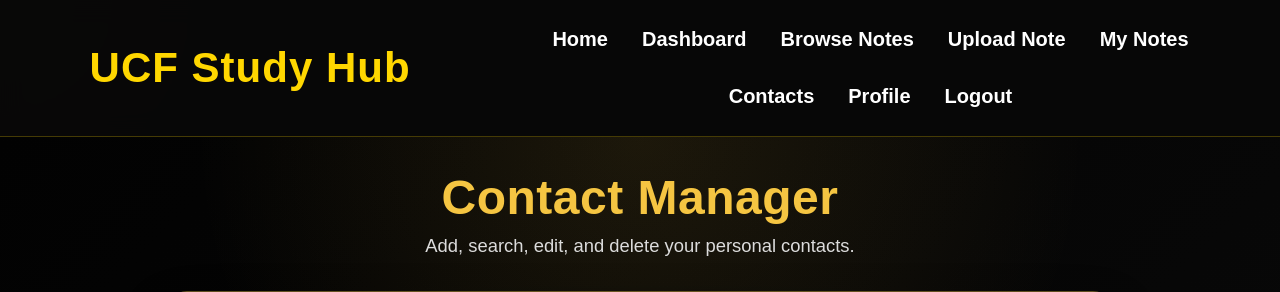
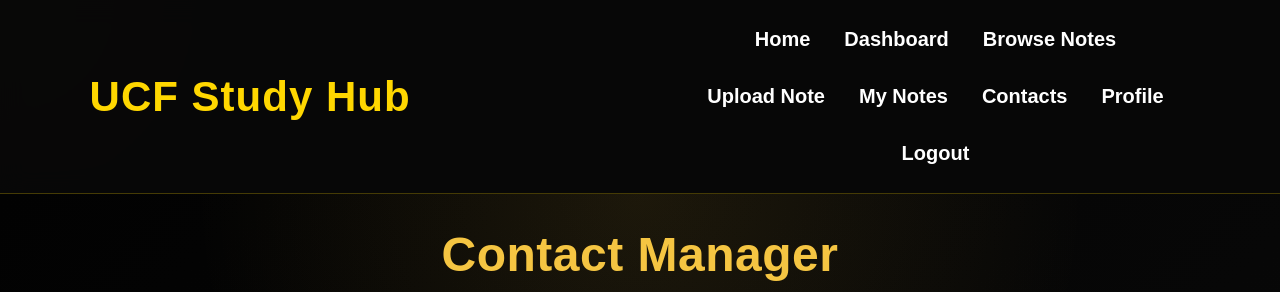
Before and after one commit to elvie-valmores/LAMP-Stack-Project-Group-14, a PHP site: page /frontend/pages/contacts.php in a window 1280 px wide. Shown: the top 292 px of the page. Run offline with PHP 8.4, Linux system fonts and the light colour scheme; the visitor is signed in with stand-in values (Sample User, id 1); data that the repository does not hold is empty.

Commit message:
Force navbar spacing fix

```diff
--- a/frontend/assets/css/style.css
+++ b/frontend/assets/css/style.css
@@ -1606,3 +1606,13 @@ header,
     gap: 34px !important;
     align-items: center !important;
 }
+
+/* FORCE navbar logo/link spacing */
+.navbar .logo {
+    padding-right: 90px !important;
+    display: inline-block !important;
+}
+
+.navbar .nav-links {
+    padding-left: 40px !important;
+}
```
